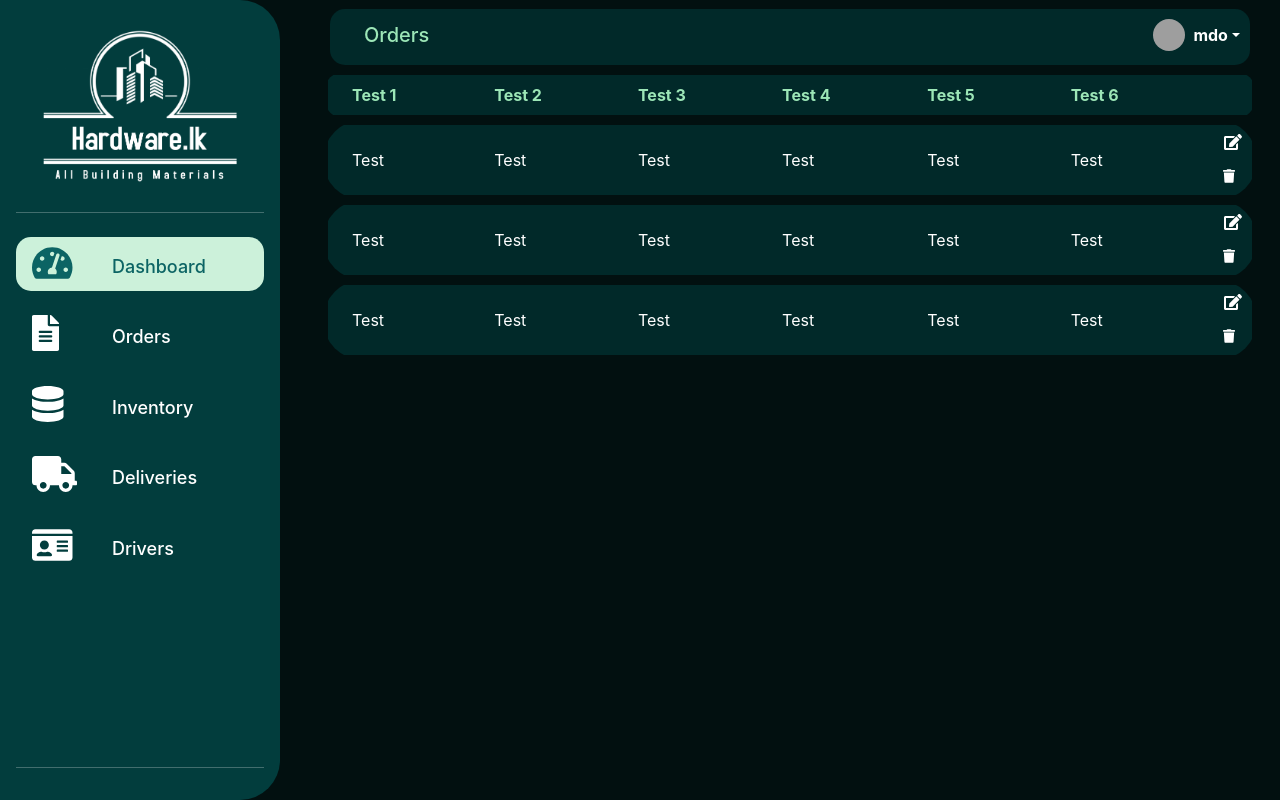
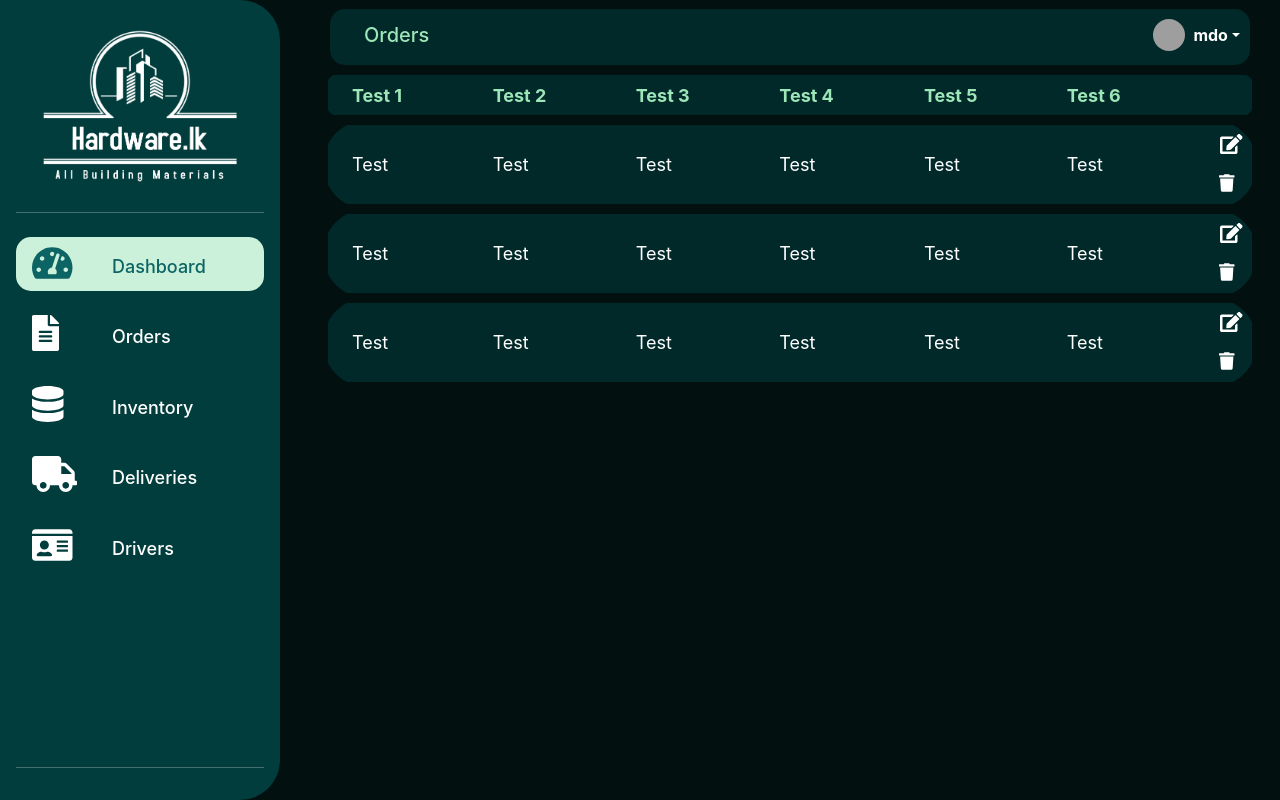
Before and after one commit to wishva8/Hardware-Management, a React (Create React App) app in the folder Releases/SourceCode/Frontend/app/: page /orderList in a window 1280 px wide. Built offline with nearby package versions, Linux system fonts and the light colour scheme; grey boxes are pictures that could not be loaded.

Commit message:
font increase

```diff
--- a/Releases/SourceCode/Frontend/app/src/Pages/OrderList/OrderList.css
+++ b/Releases/SourceCode/Frontend/app/src/Pages/OrderList/OrderList.css
@@ -4,13 +4,16 @@
     background-color: #012929;
     border-width: 10px;
     height: 50px;
+    font-size: 18px;
+
 }
 
 .order{
     width: 100%;
     color: #9CE6B7;
     /* margin-top: 8%; */
-    border-radius: 20px;
+    border-radius: 15px;
+    font-size: 18px;
 }
 
 .orderListItems td:first-child,th:first-child{
```
